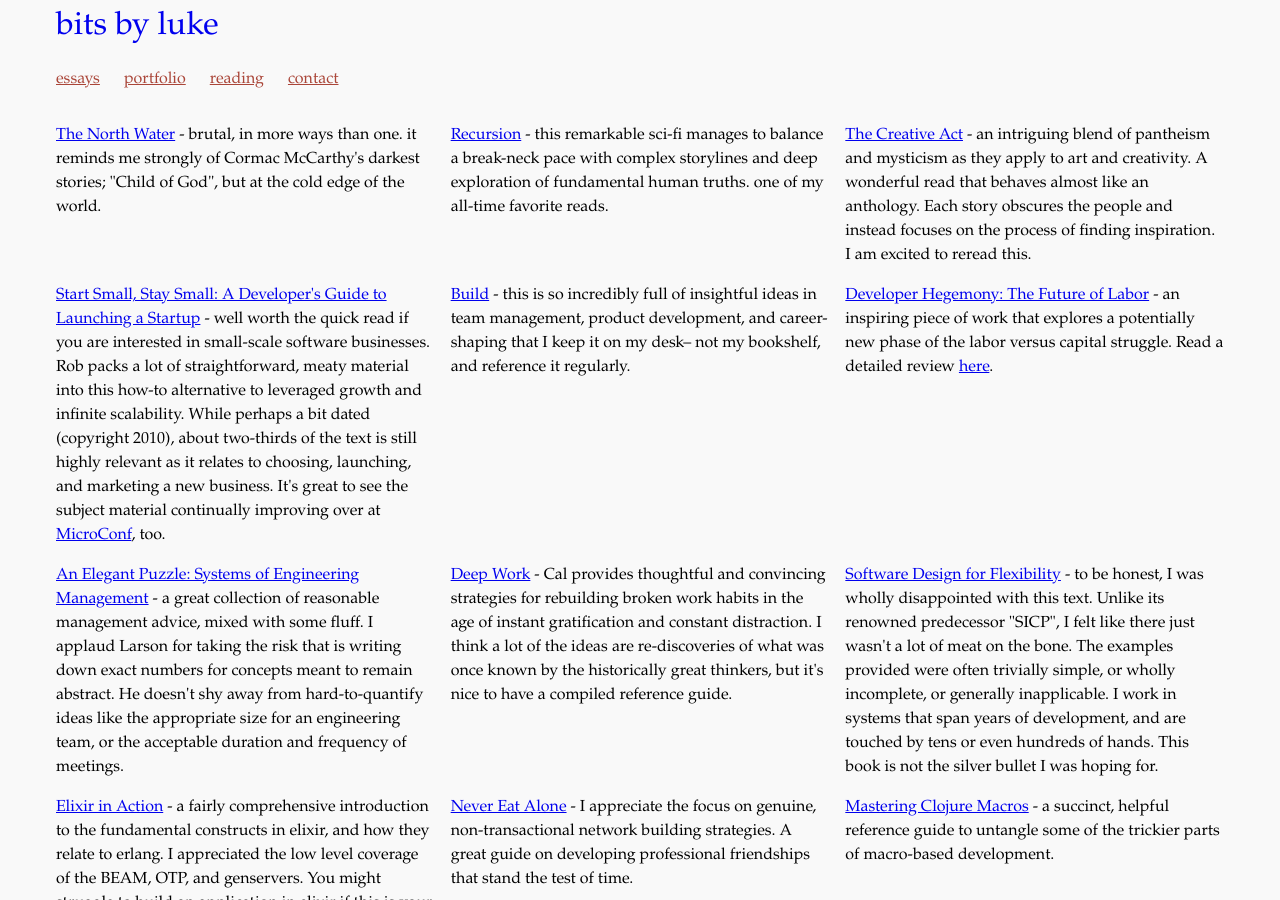
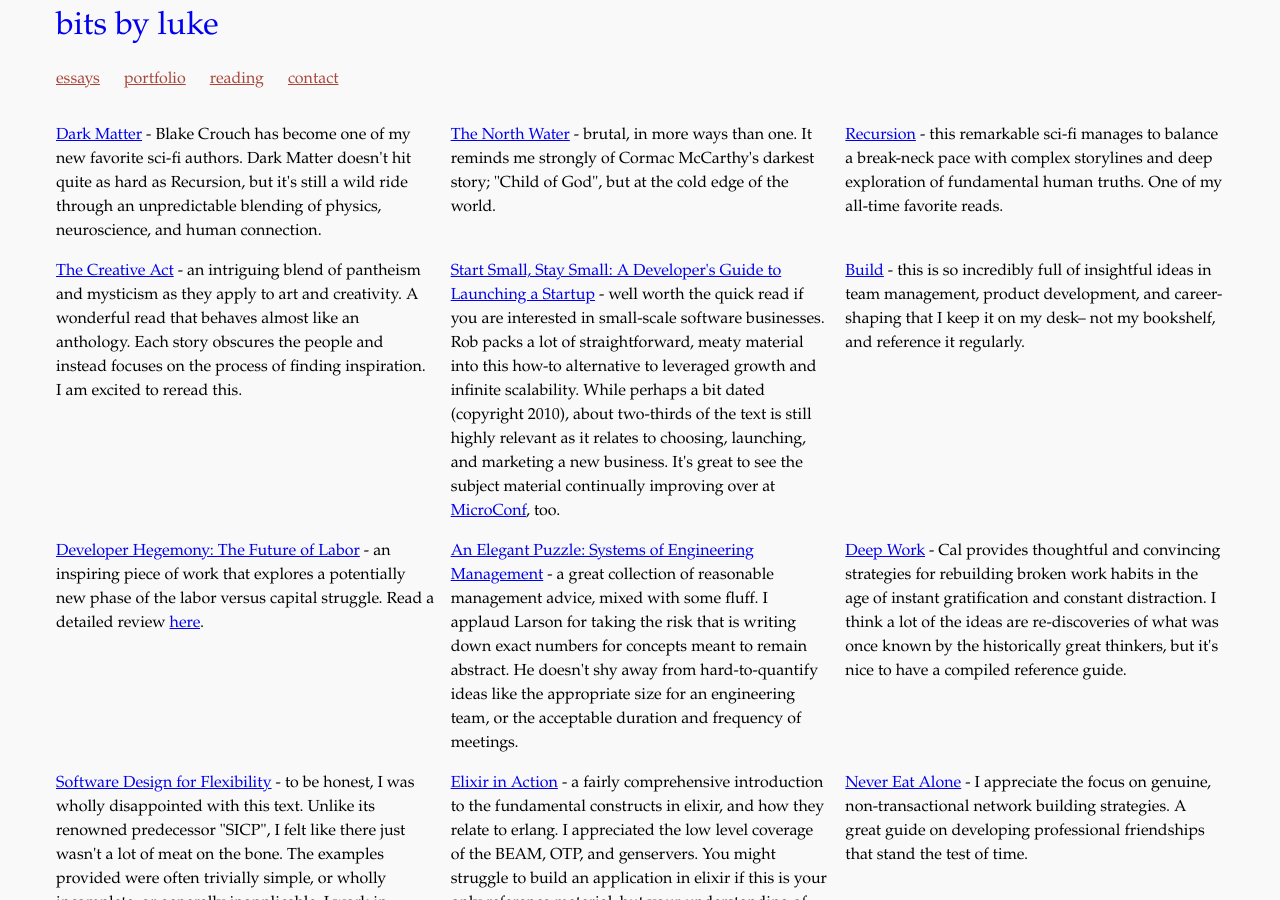
Before and after one commit to lwhorton/lwhorton.github.io, a Jekyll site: the page built from reading.html, in a window 1280 px wide and 900 px high. Built offline with Jekyll 4.4.1, drawn with Linux system fonts in a browser that asks for light colours.

Commit message:
add dark matter

```diff
--- a/reading.html
+++ b/reading.html
@@ -6,17 +6,25 @@
 <ol id="reading" class="list-style-none">
   <li>
     <a
+      href="https://blakecrouch.com/books/dark-matter">Dark Matter</a>
+    - Blake Crouch has become one of my new favorite sci-fi authors. Dark Matter
+    doesn't hit quite as hard as Recursion, but it's still a wild ride through
+    an unpredictable blending of physics, neuroscience, and human connection.
+  </li>
+
+  <li>
+    <a
       href="https://us.macmillan.com/books/9781250118141/thenorthwater">The
       North Water</a>
-    - brutal, in more ways than one. it reminds me strongly of Cormac McCarthy's
-    darkest stories; "Child of God", but at the cold edge of the world.
+    - brutal, in more ways than one. It reminds me strongly of Cormac McCarthy's
+    darkest story; "Child of God", but at the cold edge of the world.
   </li>
 
   <li>
     <a
       href="https://blakecrouch.com/books/recursion/">Recursion</a>
   - this remarkable sci-fi manages to balance a break-neck pace with complex
-    storylines and deep exploration of fundamental human truths. one of my
+    storylines and deep exploration of fundamental human truths. One of my
     all-time favorite reads.
   </li>
 
```
